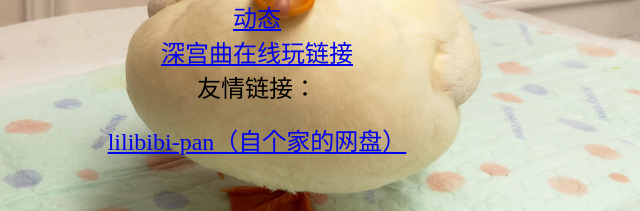
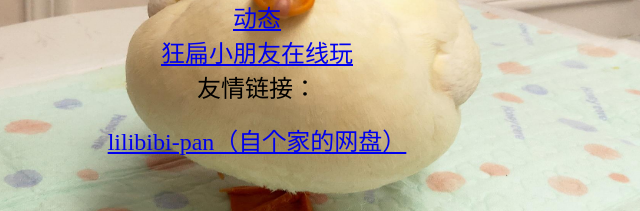
Before and after one commit to H2OaaaaaO2H/h2oaaaaao2h.github.io, a plain HTML site: page index.html in a window 1280 px wide. Shown: the part 356-567 px from the top of the page, 383-1023 px from the left. Drawn offline with Linux system fonts and the light colour scheme.

Commit message:
Update index.html

```diff
--- a/index.html
+++ b/index.html
@@ -90,7 +90,7 @@ background-attachment: fixed;"
 
 <center><font size="5"><a href="./dongtai/index.html"target="_blank">动态</a></font> </center>
 
-<center><font size="5"><a href="https://avg.163.com/enginejs/?gameId=26415&t=1619001783307"target="_blank">深宫曲在线玩链接</a></font> </center>
+<center><font size="5"><a href="./dadnme/dadnme.swf"target="_blank">狂扁小朋友在线玩</a></font> </center>
 
 <center><font size="5">友情链接：</font></center>
 <br/>
```
